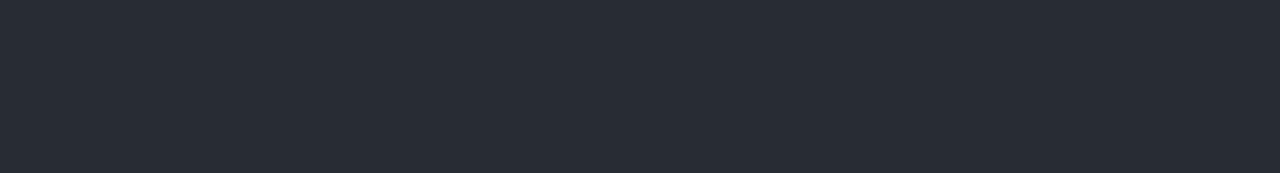
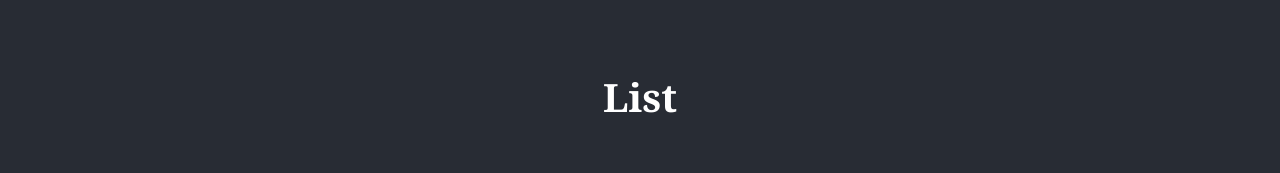
Before and after one commit to ahanwaar/my-music-app, a React (Create React App) app in the folder frontend/: page / in a window 1280 px wide. Shown: the part 189-362 px from the top of the page. Built offline with nearby package versions, Linux system fonts and the light colour scheme.

Commit message:
Testing components

```diff
--- a/frontend/src/App.js
+++ b/frontend/src/App.js
@@ -1,10 +1,12 @@
 import React from 'react';
 import './App.css';
+import ArtistList from "./components/ArtistList";
 
 function App() {
   return (
     <div className="App">
         <h1>Artist Lists :</h1>
+        <ArtistList />
     </div>
   );
 }
--- /dev/null
+++ b/frontend/src/components/ArtistList.js
@@ -0,0 +1,9 @@
+import React  from "react";
+
+function ArtistList() {
+    return(
+        <h2>List</h2>
+    )
+}
+
+export default ArtistList;
```
